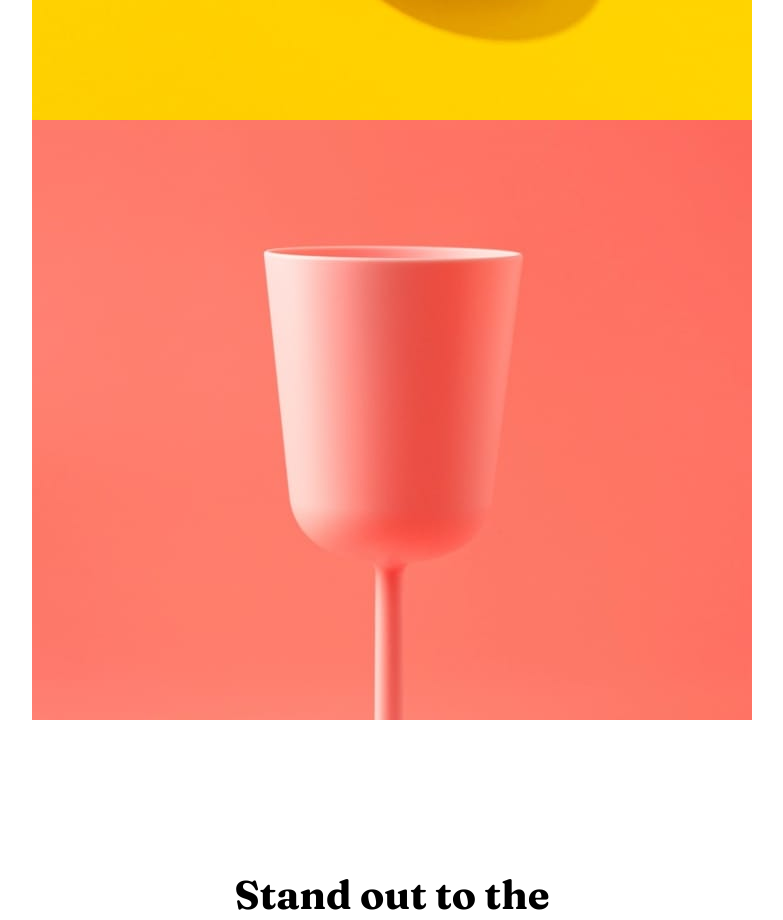
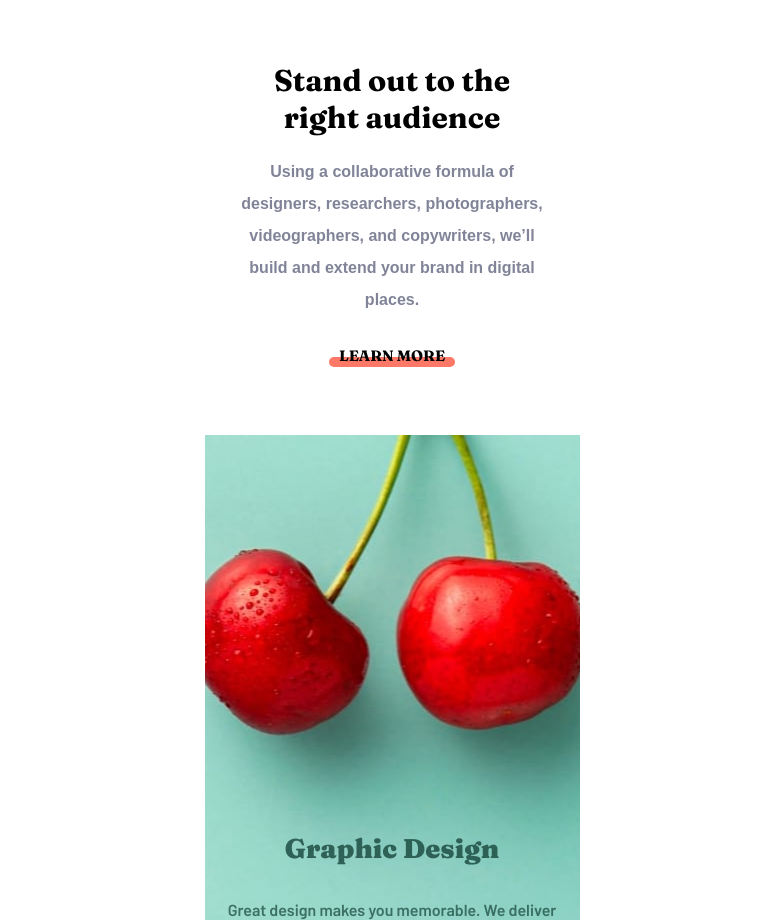
Before and after one commit to Barna-Molnar/sunnyside-agency-react, a React (Create React App) app: page / in a window 1280 px wide. Shown: the part 1880-2800 px from the top of the page, without its empty margins (248-1031 px from the left). Built offline with nearby package versions, Linux system fonts and the light colour scheme.

Commit message:
REsponsive Cards Section

```diff
--- a/src/components/CardMixin.jsx
+++ b/src/components/CardMixin.jsx
@@ -6,18 +6,20 @@ const CardMixinStyles = styled.div`
   text-align: center;
   height: 600px;
   max-width: 720px;
-  min-width: 500px;
+  min-width: 375px;
   position: relative;
   background-color: yellow;
   display: flex;
   justify-content: center;
   align-items: flex-end;
-  padding: 0 15rem 5rem 15rem;
+  padding: 0 15rem 4rem 15rem;
   background: url(${(props) => props.bckImg});
   @media only screen and (max-width: 1400px) {
+    background-position: center center;
+    padding: 0 0 3rem 0;
     .title-para {
-      padding: 0 2rem;
       line-height: 3rem;
+      font-size: 16px;
     }
   } ;
 `;
--- a/src/components/CardNoImg.jsx
+++ b/src/components/CardNoImg.jsx
@@ -3,7 +3,7 @@ import styled from 'styled-components';
 
 const CardStyles = styled.div`
   text-align: start;
-  height: 600px;
+  max-height: 600px;
   max-width: 720px;
   min-width: 375px;
   padding: 15rem;
@@ -13,7 +13,7 @@ const CardStyles = styled.div`
     margin-bottom: 4rem;
   }
   p {
-    font-size: 15px;
+    font-size: 16px;
     font-weight: 700;
     font-family: sans-serif;
     color: var(--dark-grayish-blue);
@@ -42,7 +42,18 @@ const CardStyles = styled.div`
     z-index: -100;
   }
   @media only screen and (max-width: 1440px) {
+    margin: 0;
+    width: 375px;
     text-align: center;
+    padding: 7rem 3rem;
+
+    h2 {
+      font-size: 3rem;
+      margin-bottom: 2rem;
+    }
+    p {
+      margin-bottom: 3rem;
+    }
   }
 `;
 
--- a/src/components/CardNoText.jsx
+++ b/src/components/CardNoText.jsx
@@ -1,18 +1,28 @@
 import React from 'react';
 import styled from 'styled-components';
 
-const CardStyles = styled.div`
-  display: flex;
-  flex-shrink: 2;
+const CardNoTextStyles = styled.div`
+  max-width: 720px;
   max-height: 600px;
-  max-width: 720px;
-  min-width: 500px;
+  img {
+    width: 100%;
+    min-height: 100%;
+  }
+
+  @media only screen and (max-width: 1440px) {
+  }
 `;
 export default function CardNoText({ bckImg }) {
-  console.log(bckImg);
+  const [desktop, mobile] = bckImg;
+
   return (
-    <CardStyles bckImg={bckImg}>
-      <img src={bckImg} alt="backgound phot" />
-    </CardStyles>
+    <CardNoTextStyles bckImg={bckImg}>
+      <img
+        className="img"
+        src={mobile}
+        srcSet={`${mobile} 375w, ${desktop} 500w`}
+        alt="backgound phot"
+      />
+    </CardNoTextStyles>
   );
 }
--- a/src/components/Cards.jsx
+++ b/src/components/Cards.jsx
@@ -1,7 +1,9 @@
 import React from 'react';
 import styled from 'styled-components';
-import Egg from '../images/desktop/image-transform.jpg';
-import Cup from '../images/desktop/image-stand-out.jpg';
+import EggDesktop from '../images/desktop/image-transform.jpg';
+import EggMobile from '../images/mobile/image-transform.jpg';
+import CupDekstop from '../images/desktop/image-stand-out.jpg';
+import CupMobile from '../images/mobile/image-stand-out.jpg';
 import Cherry from '../images/desktop/image-graphic-design.jpg';
 import Orange from '../images/desktop/image-photography.jpg';
 import CardNoText from './CardNoText';
@@ -19,7 +21,13 @@ const CardsStyles = styled.div`
     align-items: center;
     .row {
       display: inline-block;
+
       width: 100%;
+      max-width: 375px;
+    }
+    .row:nth-child(1) {
+      display: flex;
+      flex-direction: column-reverse;
     }
   }
 `;
@@ -35,10 +43,10 @@ export default function Cards() {
           }
           underLineColor="yellow"
         />
-        <CardNoText bckImg={Egg} />
+        <CardNoText bckImg={[EggDesktop, EggMobile]} />
       </div>
       <div className="row">
-        <CardNoText bckImg={Cup} />
+        <CardNoText bckImg={[CupDekstop, CupMobile]} />
         <CardNoImg
           title={'Stand out to the right audience'}
           para={
--- a/src/components/Header.jsx
+++ b/src/components/Header.jsx
@@ -21,6 +21,9 @@ const HeaderStyles = styled.div`
     height: 10rem;
     margin-top: 12rem;
   }
+  @media only screen and (max-width: 1440px) {
+    width: 375px;
+  }
 `;
 
 export default function Header() {
--- a/src/components/NavMenu.jsx
+++ b/src/components/NavMenu.jsx
@@ -37,6 +37,9 @@ const NavmenuStyles = styled.div`
     color: var(--white);
     background-color: rgba(255, 255, 255, 0.25);
   }
+  @media only screen and (max-width: 1440px) {
+    display: none;
+  }
 `;
 
 export default function NavMenu() {
```
